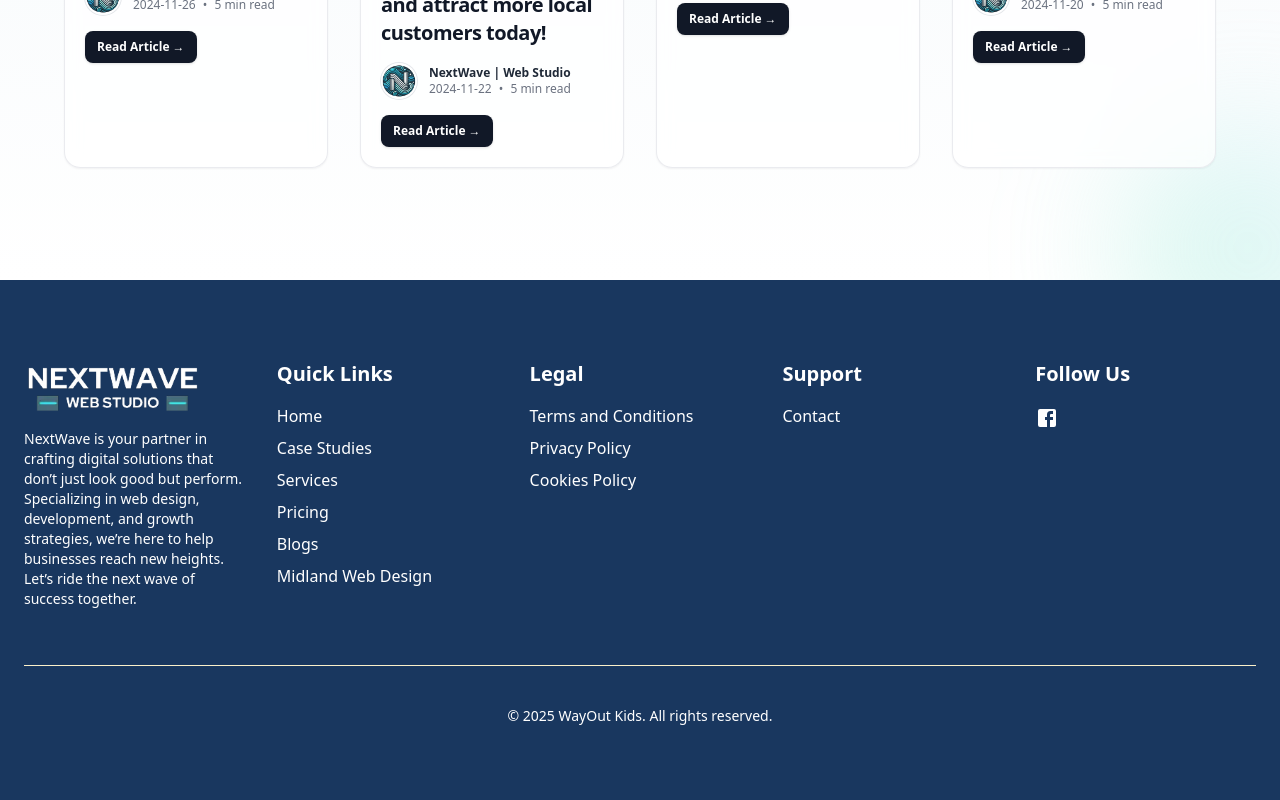
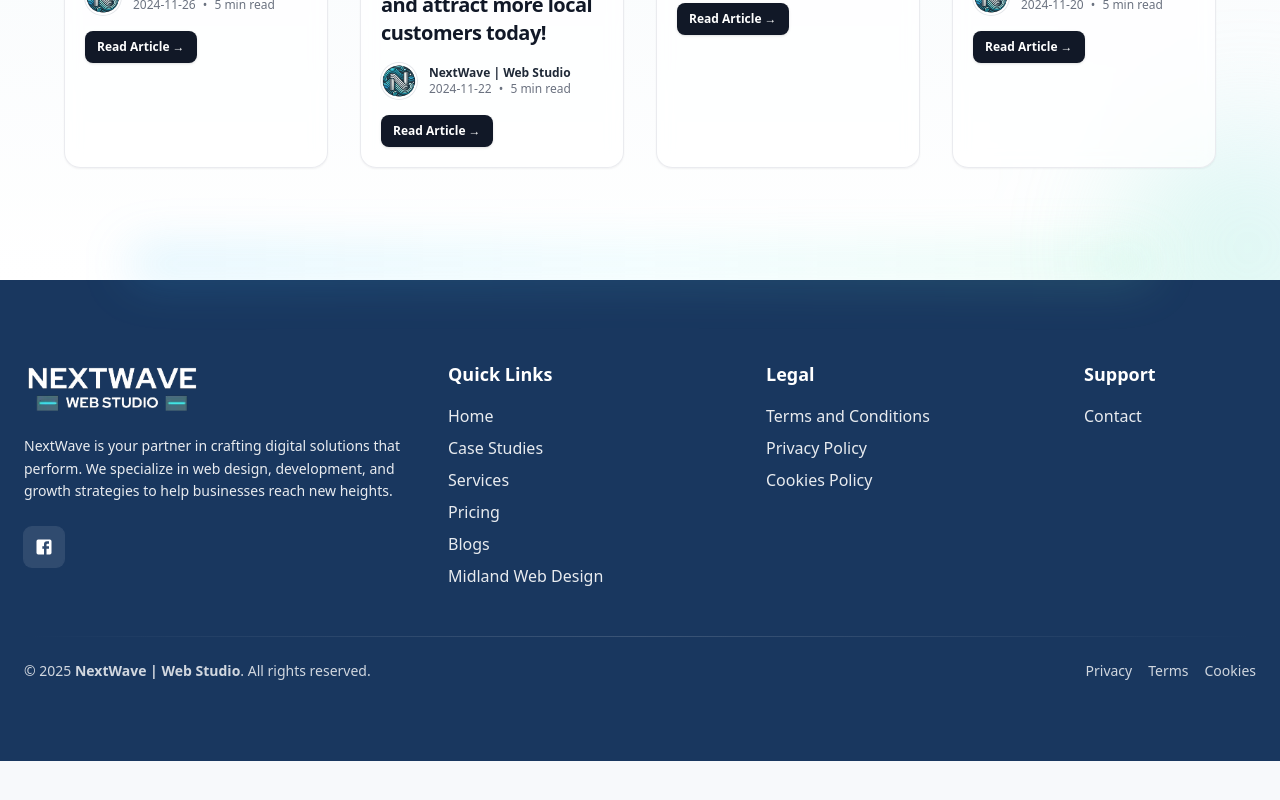
Before and after one commit to Parrasite9/nextwave, a React (Create React App) app: page / in a window 1280 px wide. Shown: the part 5662-6462 px from the top of the page. After the commit the page ends 6423 px from the top, so only its background shows below. Built offline with nearby package versions, Linux system fonts and the light colour scheme.

Commit message:
Updated the Footer.

```diff
--- a/src/Globals/Footer.jsx
+++ b/src/Globals/Footer.jsx
@@ -1,12 +1,9 @@
 // src/components/Footer.js
-import React from 'react';
+import React, { useState } from 'react';
 import { HashLink as Link } from 'react-router-hash-link';
 import useIsMobile from '../hooks/ScreenSizeUpdate';
-
-// ICONS
 import FacebookIcon from '@mui/icons-material/Facebook';
 
-// Navigation links array
 const navLinks = [
 	{ name: 'Home', path: '/' },
 	{ name: 'Case Studies', path: '/case-studies' },
@@ -25,230 +22,176 @@
 	{ name: 'Contact', path: '/contact' },
 ];
 
-const getCurrentYear = () => {
-	return new Date().getFullYear();
-};
+const getCurrentYear = () => new Date().getFullYear();
 
-function Footer() {
+export default function Footer() {
 	const isMobile = useIsMobile();
+	const [legalOpen, setLegalOpen] = useState(false);
 
-	// Categorize links into sections
 	const quickLinks = navLinks.filter(
-		(link) => link.name !== 'Legal' && link.name !== 'Contact',
+		(l) => l.name !== 'Legal' && l.name !== 'Contact',
 	);
-	const supportLinks = navLinks.filter((link) => link.name === 'Contact');
-	const legalLink = navLinks.find((link) => link.name === 'Legal');
+	const supportLinks = navLinks.filter((l) => l.name === 'Contact');
+	const legal = navLinks.find((l) => l.name === 'Legal');
 
 	return (
-		<footer className="bg-soft-navy text-white py-20">
-			<div className="container mx-auto px-6">
-				{isMobile ? (
-					/* Mobile Layout */
-					<div className="flex flex-col items-start gap-8">
-						{/* Logo/Title Section */}
-						<div className="w-full mb-6">
-							<Link to="/">
+		<footer className="relative bg-soft-navy text-white">
+			{/* subtle top glow */}
+			<div className="pointer-events-none absolute -top-8 left-0 right-0 mx-auto h-8 max-w-5xl rounded-full bg-gradient-to-r from-sky-400/20 via-cyan-300/15 to-emerald-300/20 blur-xl" />
+
+			<div className="container mx-auto px-6 py-16 md:py-20">
+				{/* GRID */}
+				<div
+					className="
+            grid grid-cols-1 gap-10
+            sm:grid-cols-2
+            lg:grid-cols-12
+          "
+				>
+					{/* Brand */}
+					<div className="lg:col-span-4">
+						<Link to="/" className="inline-block">
 							<img
 								src="/images/logo/logoLight.webp"
-									alt="Logo"
-									className="w-1/2 h-1/2"
+								alt="NextWave | Web Studio"
+								className="w-44 h-auto"
 							/>
 						</Link>
-							<p className="text-white mt-4">
+						<p className="mt-4 text-sm leading-relaxed text-white/90">
 							NextWave is your partner in crafting digital
-								solutions that don’t just look good but perform.
-								Specializing in web design, development, and
-								growth strategies, we’re here to help businesses
-								reach new heights. Let’s ride the next wave of
-								success together.
+							solutions that perform. We specialize in web design,
+							development, and growth strategies to help
+							businesses reach new heights.
 						</p>
+
+						{/* Social */}
+						<div
+							className="mt-6 flex items-center gap-4"
+							aria-label="Social links"
+						>
+							<a
+								href="https://www.facebook.com/NextWaveWebStudio/"
+								target="_blank"
+								rel="noopener noreferrer"
+								aria-label="NextWave on Facebook (opens in a new tab)"
+								className="inline-flex h-10 w-10 items-center justify-center rounded-lg bg-white/10 ring-1 ring-white/10 transition hover:bg-white/15"
+								title="Facebook"
+							>
+								<FacebookIcon fontSize="small" />
+							</a>
+						</div>
 					</div>
 
-						{/* Quick Links Section */}
-						<div className="w-full mb-6">
-							<h4 className="text-xl font-bold mb-4">
-								Quick Links
-							</h4>
-							<ul className="space-y-2">
-								{quickLinks.map((link, index) => (
-									<li key={index}>
+					{/* Quick Links */}
+					<nav className="lg:col-span-3" aria-label="Quick Links">
+						<h4 className="text-lg font-semibold">Quick Links</h4>
+						<ul className="mt-4 space-y-2">
+							{quickLinks.map((link) => (
+								<li key={link.name}>
 									<Link
 										to={link.path}
-											className="hover:text-sky-blue"
+										className="text-white/90 transition hover:text-sky-300"
 									>
 										{link.name}
 									</Link>
 								</li>
 							))}
 						</ul>
+					</nav>
+
+					{/* Legal (accordion on mobile) */}
+					<div className="lg:col-span-3">
+						<div className="flex items-center justify-between">
+							<h4 className="text-lg font-semibold">Legal</h4>
+							{isMobile && (
+								<button
+									type="button"
+									onClick={() => setLegalOpen((s) => !s)}
+									className="rounded-md px-2 py-1 text-sm text-white/80 ring-1 ring-white/10 transition hover:bg-white/10"
+									aria-expanded={legalOpen}
+									aria-controls="footer-legal"
+								>
+									{legalOpen ? 'Hide' : 'Show'}
+								</button>
+							)}
 						</div>
 
-						{/* Legal Section */}
-						{legalLink && (
-							<div className="w-full mb-6">
-								<h4 className="text-xl font-bold mb-4">
-									Legal
-								</h4>
-								<ul className="space-y-2">
-									{legalLink.subLinks.map(
-										(subLink, subIndex) => (
-											<li key={subIndex}>
+						<ul
+							id="footer-legal"
+							className={[
+								'mt-4 space-y-2 overflow-hidden transition-[max-height] duration-300',
+								isMobile
+									? legalOpen
+										? 'max-h-40'
+										: 'max-h-0'
+									: 'max-h-none',
+							].join(' ')}
+						>
+							{legal?.subLinks.map((sub) => (
+								<li key={sub.name}>
 									<Link
-													to={subLink.path}
-													className="hover:text-sky-blue"
+										to={sub.path}
+										className="text-white/90 transition hover:text-sky-300"
 									>
-													{subLink.name}
+										{sub.name}
 									</Link>
 								</li>
-										),
-									)}
+							))}
 						</ul>
 					</div>
-						)}
 
-						{/* Support Section */}
-						<div className="w-full mb-6">
-							<h4 className="text-xl font-bold mb-4">Support</h4>
-							<ul className="space-y-2">
-								{supportLinks.map((link, index) => (
-									<li key={index}>
+					{/* Support */}
+					<nav className="lg:col-span-2" aria-label="Support">
+						<h4 className="text-lg font-semibold">Support</h4>
+						<ul className="mt-4 space-y-2">
+							{supportLinks.map((link) => (
+								<li key={link.name}>
 									<Link
 										to={link.path}
-											className="hover:text-sky-blue"
+										className="text-white/90 transition hover:text-sky-300"
 									>
 										{link.name}
 									</Link>
 								</li>
 							))}
 						</ul>
+					</nav>
 				</div>
 
-						{/* Follow Us Section */}
-						<div className="w-full mb-6">
-							<h4 className="text-xl font-bold mb-4">
-								Follow Us
-							</h4>
-							<div className="flex space-x-6">
-								<a
-									href="https://www.facebook.com/NextWaveWebStudio/"
-									target="_blank"
-									rel="noopener noreferrer"
-									className="hover:text-blue-400"
-									aria-label="Visit NextWave Web Studio's Facebook page (opens in a new tab)"
+				{/* Divider */}
+				<div className="mt-12 h-px w-full bg-gradient-to-r from-transparent via-white/15 to-transparent" />
+
+				{/* Bottom bar */}
+				<div className="mt-6 flex flex-col items-center justify-between gap-3 text-sm text-white/80 md:flex-row">
+					<p>
+						© {getCurrentYear()}{' '}
+						<span className="font-semibold">
+							NextWave | Web Studio
+						</span>
+						. All rights reserved.
+					</p>
+					<div className="flex items-center gap-4">
+						<Link
+							to="/privacy-policy"
+							className="hover:text-sky-300"
 						>
-									<FacebookIcon />
-								</a>
+							Privacy
+						</Link>
+						<Link
+							to="/terms-and-conditions"
+							className="hover:text-sky-300"
+						>
+							Terms
+						</Link>
+						<Link
+							to="/cookies-policy"
+							className="hover:text-sky-300"
+						>
+							Cookies
+						</Link>
 					</div>
-						</div>
-					</div>
-				) : (
-					/* Desktop Layout */
-					<div className="flex flex-row justify-between items-start gap-8">
-						{/* Logo/Title Section */}
-						<div className="w-1/5 mb-6">
-							<Link to="/">
-								<img
-									src="/images/logo/logoLight.webp"
-									alt="Logo"
-									className="w-4/5 h-auto"
-								/>
-							</Link>
-							<p className="text-white text-sm mt-4">
-								NextWave is your partner in crafting digital
-								solutions that don’t just look good but perform.
-								Specializing in web design, development, and
-								growth strategies, we’re here to help businesses
-								reach new heights. Let’s ride the next wave of
-								success together.
-							</p>
-						</div>
-
-						{/* Quick Links Section */}
-						<div className="w-1/5 mb-6">
-							<h4 className="text-xl font-bold mb-4">
-								Quick Links
-							</h4>
-							<ul className="space-y-2">
-								{quickLinks.map((link, index) => (
-									<li key={index}>
-										<Link
-											to={link.path}
-											className="hover:text-sky-blue"
-										>
-											{link.name}
-										</Link>
-									</li>
-								))}
-							</ul>
-						</div>
-
-						{/* Legal Section */}
-						{legalLink && (
-							<div className="w-1/5 mb-6">
-								<h4 className="text-xl font-bold mb-4">
-									Legal
-								</h4>
-								<ul className="space-y-2">
-									{legalLink.subLinks.map(
-										(subLink, subIndex) => (
-											<li key={subIndex}>
-												<Link
-													to={subLink.path}
-													className="hover:text-sky-blue"
-												>
-													{subLink.name}
-												</Link>
-											</li>
-										),
-									)}
-								</ul>
-							</div>
-						)}
-
-						{/* Support Section */}
-						<div className="w-1/5 mb-6">
-							<h4 className="text-xl font-bold mb-4">Support</h4>
-							<ul className="space-y-2">
-								{supportLinks.map((link, index) => (
-									<li key={index}>
-										<Link
-											to={link.path}
-											className="hover:text-sky-blue"
-										>
-											{link.name}
-										</Link>
-									</li>
-								))}
-							</ul>
-						</div>
-
-						{/* Follow Us Section */}
-						<div className="w-1/5 mb-6">
-							<h4 className="text-xl font-bold mb-4">
-								Follow Us
-							</h4>
-							<div className="flex space-x-6">
-								<a
-									href="https://www.facebook.com/NextWaveWebStudio/"
-									target="_blank"
-									rel="noopener noreferrer"
-									aria-label="Visit NextWave Web Studio's Facebook page (opens in a new tab)"
-									className="hover:text-blue-400"
-								>
-									<FacebookIcon />
-								</a>
-							</div>
-						</div>
-					</div>
-				)}
-
-				{/* Bottom Disclaimer */}
-				<div className="text-center text-white text-sm mt-8 border-t border-lemon-chiffon pt-10">
-					© {getCurrentYear()} WayOut Kids. All rights reserved.
 				</div>
 			</div>
 		</footer>
 	);
 }
-
-export default Footer;
```
Lines whose indentation alone changed are shown as unchanged.
